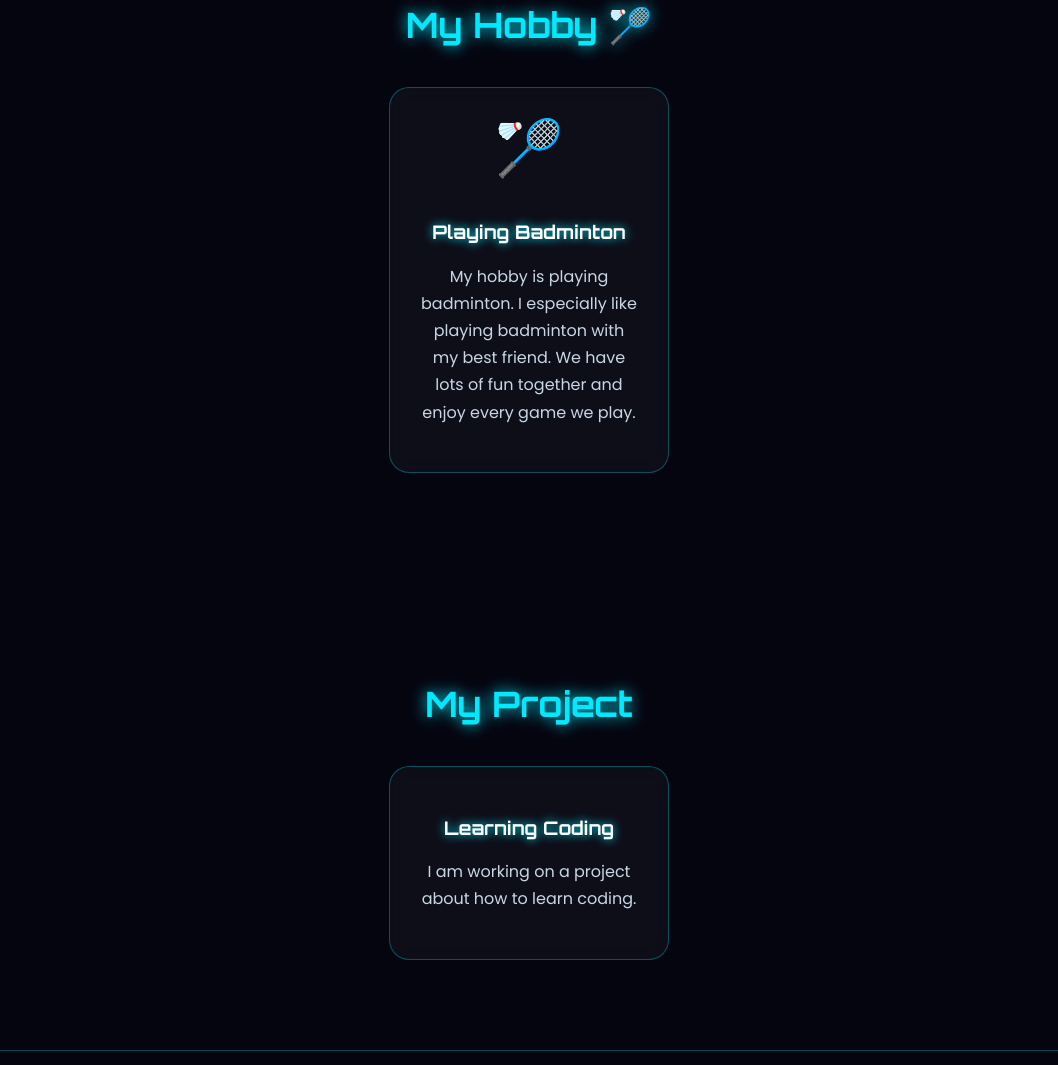
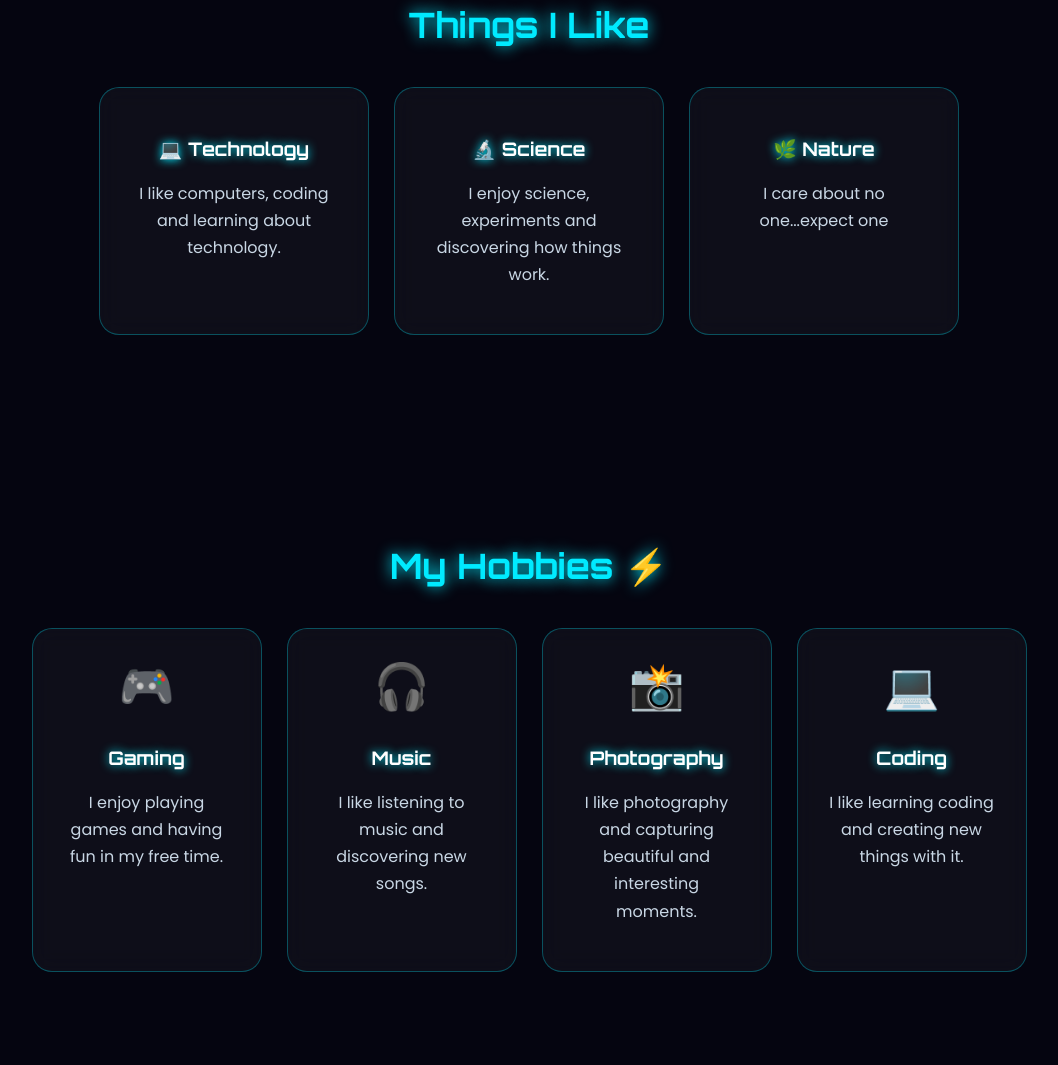
Before and after one commit to soham98299-del/Soham-s-Website-, a plain HTML site: page index.html in a window 1280 px wide. Shown: the part 1453-2518 px from the top of the page, without its empty margins (111-1169 px from the left). Drawn offline with Linux system fonts and the light colour scheme.

Commit message:
Update index.html

```diff
--- a/index.html
+++ b/index.html
@@ -1,17 +1,11 @@
+
 <!DOCTYPE html>
-<html lang="en">
-
+<html>
 <head>
-
-    <meta charset="UTF-8">
-
-    <meta name="viewport" content="width=device-width, initial-scale=1.0">
-
     <title>Soham's Website</title>
 
-    <!-- Stylish Fonts -->
+    <!-- Stylish Google Fonts -->
     <link href="https://fonts.googleapis.com/css2?family=Orbitron:wght@400;600;700&family=Poppins:wght@300;400;600&display=swap" rel="stylesheet">
-
 
     <style>
 
@@ -28,358 +22,227 @@
             overflow-x: hidden;
         }
 
-
-        /* ✨ MOVING LIGHTS */
+        /* Moving background lights */
 
         body::before {
             content: "";
             position: fixed;
-
             width: 400px;
             height: 400px;
-
             background: #00eaff;
-
             border-radius: 50%;
-
             filter: blur(150px);
-
             opacity: 0.18;
-
             top: 10%;
             left: -150px;
-
             animation: moveLight 7s infinite alternate;
-
             z-index: -1;
         }
 
-
         body::after {
             content: "";
-
             position: fixed;
-
             width: 350px;
             height: 350px;
-
             background: #8a2be2;
-
             border-radius: 50%;
-
             filter: blur(150px);
-
-            opacity: 0.20;
-
+            opacity: 0.2;
             right: -150px;
             bottom: 10%;
-
             animation: moveLight2 8s infinite alternate;
-
             z-index: -1;
         }
 
-
         @keyframes moveLight {
-
             from {
                 transform: translateY(0);
             }
-
             to {
                 transform: translateY(300px);
             }
-
         }
 
-
         @keyframes moveLight2 {
-
             from {
                 transform: translateY(0);
             }
-
             to {
                 transform: translateY(-300px);
             }
-
         }
 
-
-        /* 🌐 NAVIGATION */
+        /* Navigation */
 
         nav {
-
             position: sticky;
             top: 0;
-
             z-index: 100;
 
             display: flex;
-
             justify-content: space-between;
-
             align-items: center;
 
             padding: 18px 8%;
 
             background: rgba(5,5,16,0.75);
-
             backdrop-filter: blur(15px);
 
             border-bottom: 1px solid rgba(0,234,255,0.3);
-
         }
 
-
         nav h2 {
-
             margin: 0;
-
             font-family: "Orbitron";
-
             color: #00eaff;
-
             text-shadow: 0 0 15px #00eaff;
-
         }
 
-
         nav a {
-
             color: white;
-
             text-decoration: none;
-
             margin-left: 20px;
-
             transition: 0.3s;
-
         }
 
-
         nav a:hover {
-
             color: #00eaff;
-
             text-shadow: 0 0 10px #00eaff;
-
         }
 
-
-        /* ⚡ HOME */
+        /* Hero */
 
         .hero {
-
             min-height: 90vh;
 
             display: flex;
-
             justify-content: center;
-
             align-items: center;
 
             text-align: center;
-
             padding: 30px;
 
             background:
-
-            radial-gradient(
-
-                circle at center,
-
+                radial-gradient(circle at center,
                 rgba(0,234,255,0.12),
-
-                transparent 50%
-
-            );
-
+                transparent 50%);
         }
 
-
         .hero-content {
-
             animation: appear 1.5s ease;
-
         }
 
-
         @keyframes appear {
-
             from {
-
                 opacity: 0;
-
                 transform: translateY(40px);
-
             }
 
             to {
-
                 opacity: 1;
-
                 transform: translateY(0);
-
             }
-
         }
 
-
         .hero h1 {
-
             font-family: "Orbitron";
-
             font-size: clamp(38px, 8vw, 75px);
 
             color: white;
 
             text-shadow:
-
                 0 0 10px #00eaff,
-
                 0 0 30px #00eaff,
-
                 0 0 60px #0077ff;
 
             animation: glow 2s infinite alternate;
-
         }
 
-
         @keyframes glow {
-
             from {
-
                 text-shadow:
-
                 0 0 10px #00eaff,
-
                 0 0 25px #00eaff;
-
             }
 
             to {
-
                 text-shadow:
-
                 0 0 20px #00eaff,
-
                 0 0 50px #0077ff,
-
                 0 0 80px #8a2be2;
-
             }
-
         }
 
-
         .hero p {
-
             font-size: 20px;
-
             color: #d7eaff;
-
         }
 
-
-        /* ⚡ BUTTON */
+        /* Button */
 
         .btn {
-
             display: inline-block;
 
             margin-top: 20px;
-
             padding: 14px 30px;
 
             border: 1px solid #00eaff;
-
             border-radius: 30px;
 
             color: #00eaff;
-
             text-decoration: none;
 
             box-shadow:
-
                 0 0 10px #00eaff,
-
                 inset 0 0 10px rgba(0,234,255,0.2);
 
             transition: 0.3s;
-
         }
 
-
         .btn:hover {
-
             background: #00eaff;
-
             color: #050510;
 
             box-shadow:
-
                 0 0 20px #00eaff,
-
                 0 0 50px #00eaff;
-
         }
 
-
-        /* 📖 SECTIONS */
+        /* Sections */
 
         section {
-
             padding: 90px 8%;
-
             text-align: center;
-
         }
 
-
         section h2 {
-
             font-family: "Orbitron";
-
             font-size: 35px;
-
             color: #00eaff;
 
             text-shadow: 0 0 15px #00eaff;
 
             margin-bottom: 40px;
-
         }
 
-
-        /* 💎 CARDS */
+        /* Cards */
 
         .cards {
-
             display: flex;
-
             flex-wrap: wrap;
-
             justify-content: center;
-
             gap: 25px;
-
         }
 
-
         .box {
-
             position: relative;
 
-            width: 280px;
-
+            width: 270px;
             padding: 30px;
 
             background: rgba(255,255,255,0.04);
 
             border: 1px solid rgba(0,234,255,0.3);
-
             border-radius: 20px;
 
             backdrop-filter: blur(10px);
@@ -387,195 +250,149 @@
             transition: 0.4s;
 
             overflow: hidden;
-
         }
 
+        .box::before {
+            content: "";
+            position: absolute;
+
+            width: 100px;
+            height: 100px;
+
+            background: #00eaff;
+            border-radius: 50%;
+
+            filter: blur(60px);
+            opacity: 0;
+
+            transition: 0.4s;
+        }
 
         .box:hover {
-
             transform: translateY(-12px) scale(1.03);
 
             border-color: #00eaff;
 
             box-shadow:
-
                 0 0 20px rgba(0,234,255,0.5),
-
                 0 0 50px rgba(0,234,255,0.15);
-
         }
 
+        .box:hover::before {
+            opacity: 0.5;
+        }
 
         .box h3 {
-
             font-family: "Orbitron";
-
-            color: white;
-
+            color: #ffffff;
             text-shadow: 0 0 10px #00eaff;
-
         }
 
-
         .box p {
-
             color: #c9d7e5;
-
             line-height: 1.7;
-
         }
 
-
-        /* 👤 ABOUT */
+        /* About */
 
         .about-box {
-
             max-width: 750px;
-
             margin: auto;
-
         }
 
+        /* Project */
 
-        /* 🏸 HOBBY */
-
-        .hobby-box {
-
-            max-width: 650px;
-
+        .project {
+            max-width: 700px;
             margin: auto;
-
         }
 
+        /* Hobbies */
 
-        .badminton {
-
-            font-size: 55px;
-
-            margin-bottom: 10px;
-
-            animation: bounce 2s infinite;
-
+        .hobby-card {
+            width: 230px;
+            min-height: 200px;
         }
 
+        .hobby-icon {
+            font-size: 45px;
+            margin-bottom: 10px;
+            animation: floatIcon 2s infinite alternate;
+        }
 
-        @keyframes bounce {
-
-            0%, 100% {
-
+        @keyframes floatIcon {
+            from {
                 transform: translateY(0);
-
             }
 
-            50% {
-
-                transform: translateY(-12px);
-
+            to {
+                transform: translateY(-8px);
             }
-
         }
 
-
-        /* 💻 PROJECT */
-
-        .project {
-
-            max-width: 700px;
-
-            margin: auto;
-
-        }
-
-
-        /* 🌟 FOOTER */
+        /* Footer */
 
         footer {
-
             padding: 30px;
-
             text-align: center;
 
             border-top: 1px solid rgba(0,234,255,0.3);
 
             color: #9bb0c4;
-
         }
 
-
         footer span {
-
             color: #00eaff;
-
             text-shadow: 0 0 10px #00eaff;
-
         }
 
-
-        /* 📱 MOBILE */
+        /* Mobile */
 
         @media (max-width: 600px) {
 
             nav {
-
                 flex-direction: column;
-
                 gap: 12px;
-
             }
 
-
             nav a {
-
                 margin: 5px;
-
                 font-size: 14px;
-
             }
 
-
             .hero {
-
                 min-height: 85vh;
-
             }
 
-
             section {
-
                 padding: 70px 20px;
-
             }
 
         }
 
     </style>
-
 </head>
 
 
 <body>
 
-
-    <!-- 🌐 NAVIGATION -->
+    <!-- Navigation -->
 
     <nav>
 
         <h2>SOHAM</h2>
 
         <div>
-
             <a href="#about">About</a>
-
-            <a href="#hobby">Hobby</a>
-
+            <a href="#likes">Likes</a>
+            <a href="#hobbies">Hobbies</a>
             <a href="#project">Project</a>
-
         </div>
 
     </nav>
 
 
-    <!-- ⚡ HOME -->
+    <!-- Home -->
 
     <div class="hero">
 
@@ -596,7 +413,7 @@
     </div>
 
 
-    <!-- 👤 ABOUT ME -->
+    <!-- About -->
 
     <section id="about">
 
@@ -615,32 +432,124 @@
     </section>
 
 
-    <!-- 🏸 MY HOBBY -->
+    <!-- Likes -->
 
-    <section id="hobby">
+    <section id="likes">
 
-        <h2>My Hobby 🏸</h2>
+        <h2>Things I Like</h2>
 
-        <div class="box hobby-box">
+        <div class="cards">
 
-            <div class="badminton">
-                🏸
+            <div class="box">
+
+                <h3>💻 Technology</h3>
+
+                <p>
+                    I like computers, coding and learning about technology.
+                </p>
+
             </div>
 
-            <h3>Playing Badminton</h3>
 
-            <p>
-                My hobby is playing badminton. I especially like
-                playing badminton with my best friend. We have lots
-                of fun together and enjoy every game we play.
-            </p>
+            <div class="box">
+
+                <h3>🔬 Science</h3>
+
+                <p>
+                    I enjoy science, experiments and discovering how things work.
+                </p>
+
+            </div>
+
+
+            <div class="box">
+
+                <h3>🌿 Nature</h3>
+
+                <p>
+                    I care about no one...expect one
+                </p>
+
+            </div>
 
         </div>
 
     </section>
 
 
-    <!-- 💻 MY PROJECT -->
+    <!-- Hobbies -->
+
+    <section id="hobbies">
+
+        <h2>My Hobbies ⚡</h2>
+
+        <div class="cards">
+
+            <!-- Gaming -->
+
+            <div class="box hobby-card">
+
+                <div class="hobby-icon">🎮</div>
+
+                <h3>Gaming</h3>
+
+                <p>
+                    I enjoy playing games and having fun in my free time.
+                </p>
+
+            </div>
+
+
+            <!-- Music -->
+
+            <div class="box hobby-card">
+
+                <div class="hobby-icon">🎧</div>
+
+                <h3>Music</h3>
+
+                <p>
+                    I like listening to music and discovering new songs.
+                </p>
+
+            </div>
+
+
+            <!-- Photography -->
+
+            <div class="box hobby-card">
+
+                <div class="hobby-icon">📸</div>
+
+                <h3>Photography</h3>
+
+                <p>
+                    I like photography and capturing beautiful and interesting moments.
+                </p>
+
+            </div>
+
+
+            <!-- Coding -->
+
+            <div class="box hobby-card">
+
+                <div class="hobby-icon">💻</div>
+
+                <h3>Coding</h3>
+
+                <p>
+                    I like learning coding and creating new things with it.
+                </p>
+
+            </div>
+
+        </div>
+
+    </section>
+
+
+    <!-- Project -->
 
     <section id="project">
 
@@ -648,7 +557,7 @@
 
         <div class="box project">
 
-           <h3>  Learning Coding</h3>
+            <h3>Learning Coding</h3>
 
             <p>
                 I am working on a project about how to learn coding.
@@ -659,7 +568,7 @@
     </section>
 
 
-    <!-- ⚡ FOOTER -->
+    <!-- Footer -->
 
     <footer>
 
@@ -671,5 +580,4 @@
 
 
 </body>
-
 </html>
```
